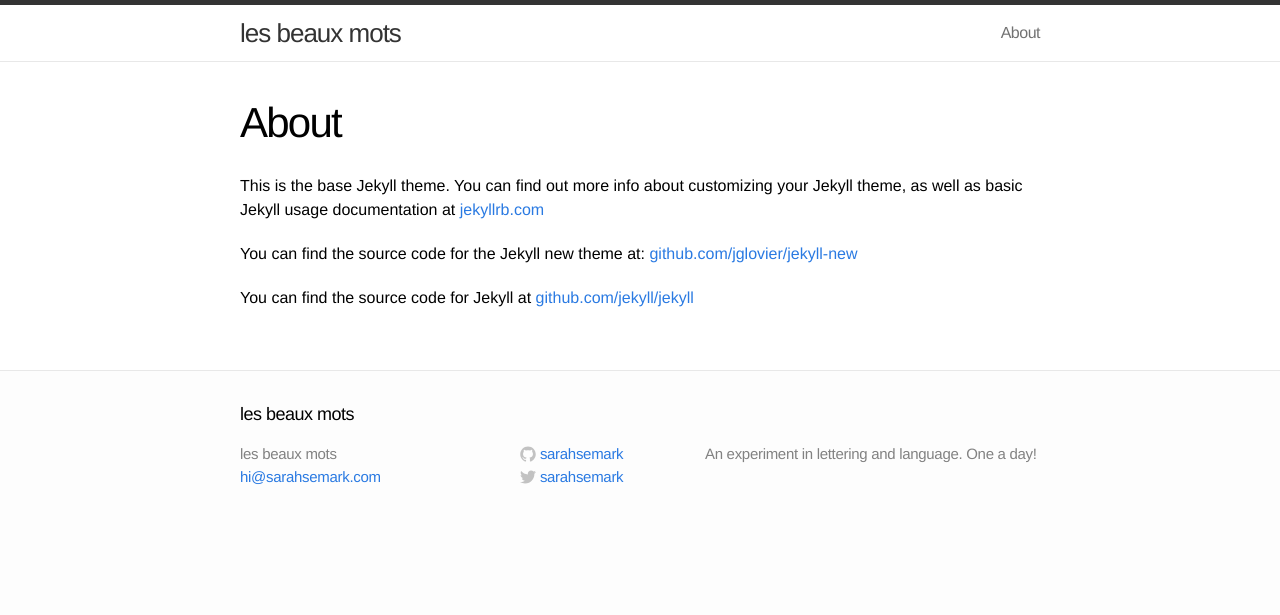
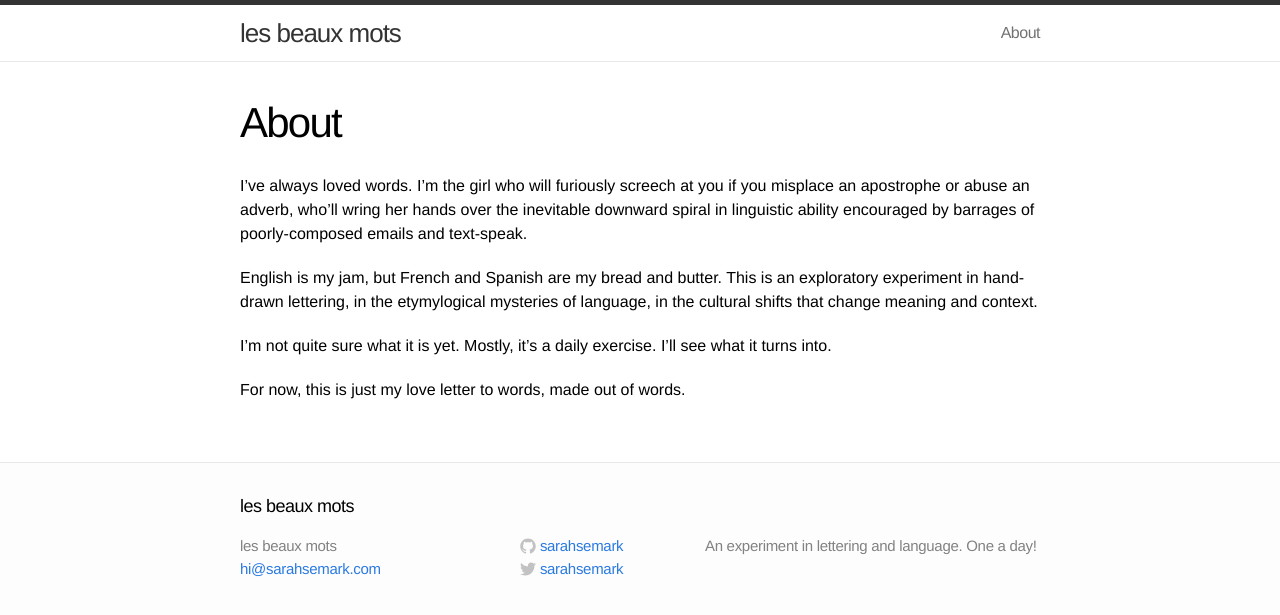
Before and after one commit to sarahmonster/les-beaux-mots, a Jekyll site: the page built from about.md, in a window 1280 px wide. Shown: the top 615 px of the page. Built offline with Jekyll 4.4.1, drawn with Linux system fonts in a browser that asks for light colours.

Commit message:
Write a basic about page.

```diff
--- a/about.md
+++ b/about.md
@@ -4,8 +4,10 @@ title: About
 permalink: /about/
 ---
 
-This is the base Jekyll theme. You can find out more info about customizing your Jekyll theme, as well as basic Jekyll usage documentation at [jekyllrb.com](http://jekyllrb.com/)
+I&rsquo;ve always loved words. I&rsquo;m the girl who will furiously screech at you if you misplace an apostrophe or abuse an adverb, who&rsquo;ll wring her hands over the inevitable downward spiral in linguistic ability encouraged by barrages of poorly-composed emails and text-speak.
 
-You can find the source code for the Jekyll new theme at: [github.com/jglovier/jekyll-new](https://github.com/jglovier/jekyll-new)
+English is my jam, but French and Spanish are my bread and butter. This is an exploratory experiment in hand-drawn lettering, in the etymylogical mysteries of language, in the cultural shifts that change meaning and context.
 
-You can find the source code for Jekyll at [github.com/jekyll/jekyll](https://github.com/jekyll/jekyll)
+I&rsquo;m not quite sure what it is yet. Mostly, it's a daily exercise. I&rsquo;ll see what it turns into.
+
+For now, this is just my love letter to words, made out of words.
```
